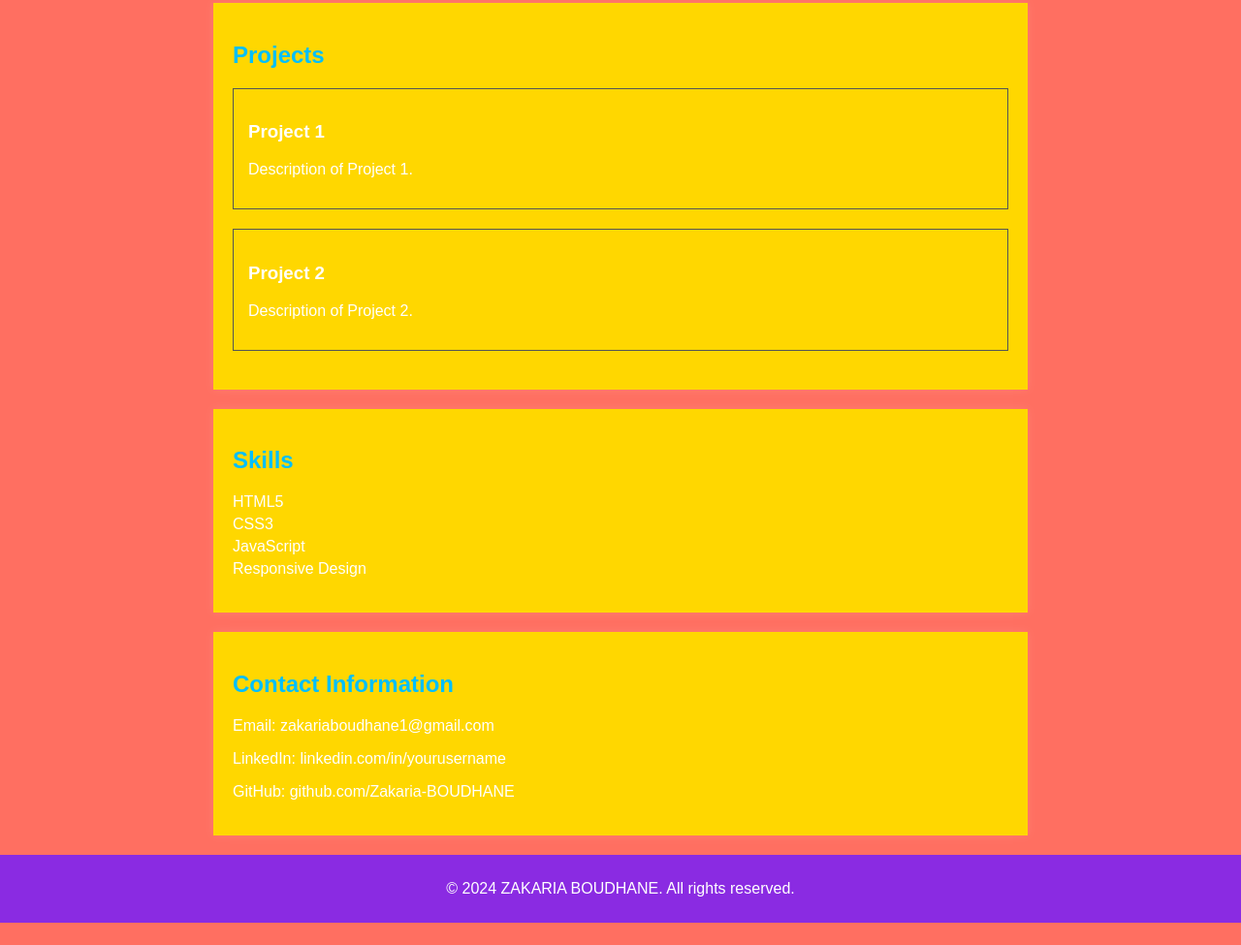
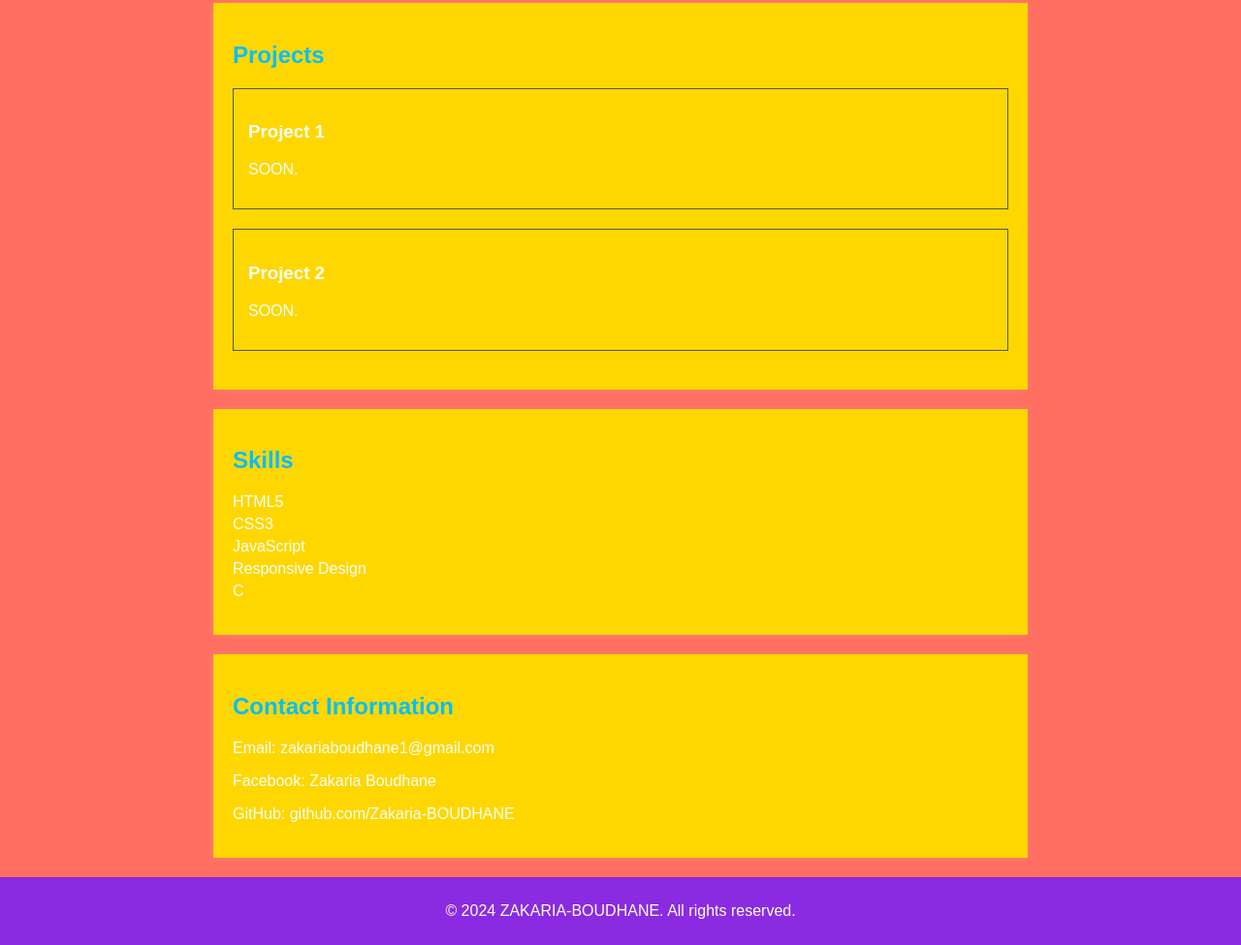
Before and after one commit to Zakaria-BOUDHANE/portfolio, a plain HTML site: page index.html in a window 1280 px wide. Shown: the part 324-1299 px from the top of the page at 97% size. Before the commit the page ends 1276 px from the top, so only its background shows below. Drawn offline with Linux system fonts and the light colour scheme.

Commit message:
Update index.html

```diff
--- a/index.html
+++ b/index.html
@@ -25,11 +25,11 @@
         <h2>Projects</h2>
         <div class="project">
             <h3>Project 1</h3>
-            <p>Description of Project 1.</p>
+            <p>SOON.</p>
         </div>
         <div class="project">
             <h3>Project 2</h3>
-            <p>Description of Project 2.</p>
+            <p>SOON.</p>
         </div>
         <!-- Add more projects as needed -->
     </section>
@@ -41,6 +41,7 @@
             <li>CSS3</li>
             <li>JavaScript</li>
             <li>Responsive Design</li>
+            <li>C </li>
             <!-- Add more skills as needed -->
         </ul>
     </section>
@@ -48,12 +49,12 @@
     <section id="contact">
         <h2>Contact Information</h2>
         <p>Email: zakariaboudhane1@gmail.com</p>
-        <p>LinkedIn: linkedin.com/in/yourusername</p>
+        <p>Facebook: Zakaria Boudhane</p>
         <p>GitHub: github.com/Zakaria-BOUDHANE</p>
     </section>
 
     <footer>
-        <p>&copy; 2024 ZAKARIA BOUDHANE. All rights reserved.</p>
+        <p>&copy; 2024 ZAKARIA-BOUDHANE. All rights reserved.</p>
     </footer>
 
 </body>
```
